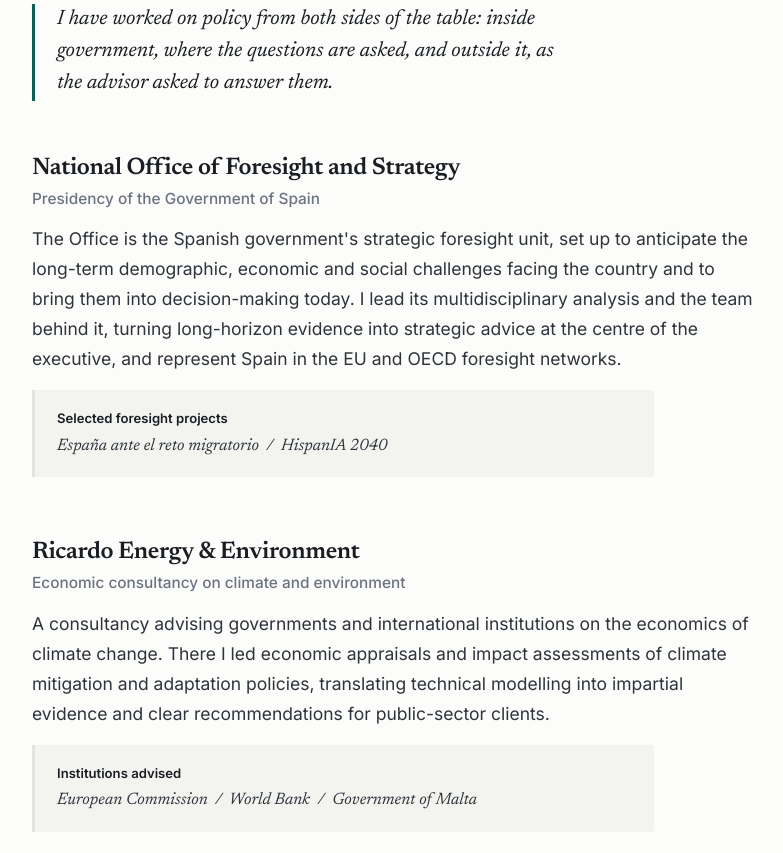
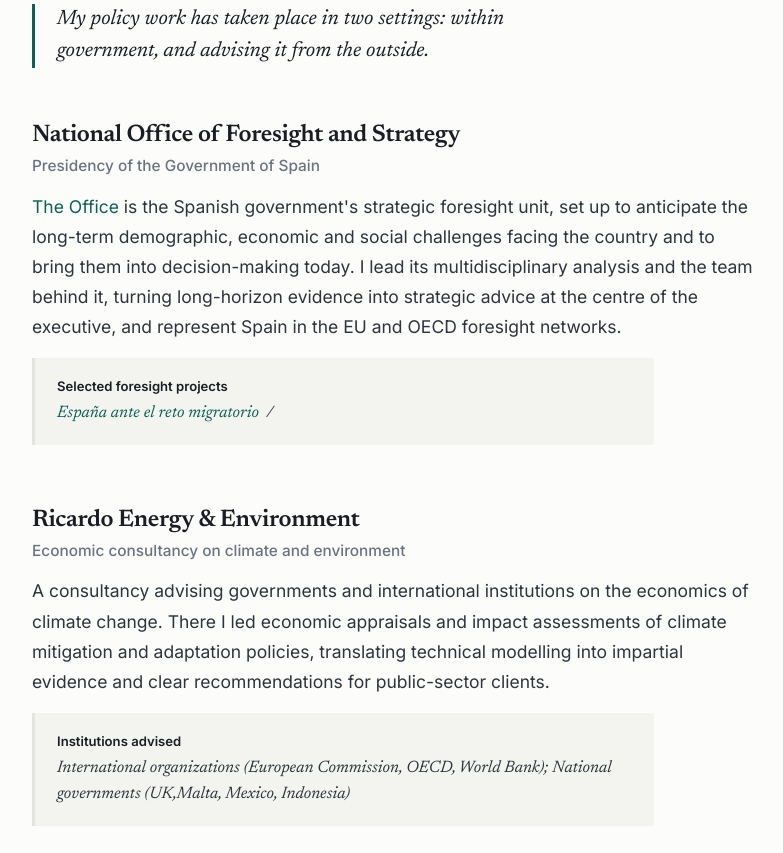
Before and after one commit to mdiezrituerto/mdiezrituerto.github.io, a plain HTML site: page policy.html in a window 1280 px wide. Shown: the part 227-1080 px from the top of the page, without its empty margins (232-1015 px from the left). Drawn offline with Linux system fonts and the light colour scheme.

Commit message:
Update policy.html

```diff
--- a/policy.html
+++ b/policy.html
@@ -29,21 +29,23 @@
 
     <h1 class="page-title">Policy</h1>
 
-    <p class="page-intro">I have worked on policy from both sides of the table: inside government,
-      where the questions are asked, and outside it, as the advisor asked to answer them.</p>
+    <p class="page-intro">My policy work has taken place in two settings: within government, and advising it from the outside.</p>
 
     <div class="block">
       <h3 class="block-title">National Office of Foresight and Strategy
         <span class="org">Presidency of the Government of Spain</span></h3>
 
-      <p>The Office is the Spanish government's strategic foresight unit, set up to anticipate the
-        long-term demographic, economic and social challenges facing the country and to bring them
-        into decision-making today. I lead its multidisciplinary analysis and the team behind it,
-        turning long-horizon evidence into strategic advice at the centre of the executive, and
-        represent Spain in the EU and OECD foresight networks.</p>
+            <p><a href="https://futuros.gob.es/">The Office</a> is the Spanish government's strategic
+        foresight unit, set up to anticipate the long-term demographic, economic and social
+        challenges facing the country and to bring them into decision-making today. I lead its
+        multidisciplinary analysis and the team behind it, turning long-horizon evidence into
+        strategic advice at the centre of the executive, and represent Spain in the EU and OECD
+        foresight networks.</p>
 
       <p class="tagline"><b>Selected foresight projects</b>
-        España ante el reto migratorio &nbsp;/&nbsp; HispanIA 2040</p>
+        <a href="https://futuros.gob.es/nuestro-trabajo/reto-migratorio">España ante el reto migratorio</a>
+        &nbsp;/&nbsp;
+        </p>
     </div>
 
     <div class="block">
@@ -55,8 +57,9 @@
         and adaptation policies, translating technical modelling into impartial evidence and clear
         recommendations for public-sector clients.</p>
 
-      <p class="tagline"><b>Institutions advised</b>
-        European Commission &nbsp;/&nbsp; World Bank &nbsp;/&nbsp; Government of Malta</p>
+           <p class="tagline"><b>Institutions advised</b>
+        International organizations (European Commission, OECD, World Bank);
+        National governments (UK,Malta, Mexico, Indonesia) </p>
     </div>
 
   </div>
```
